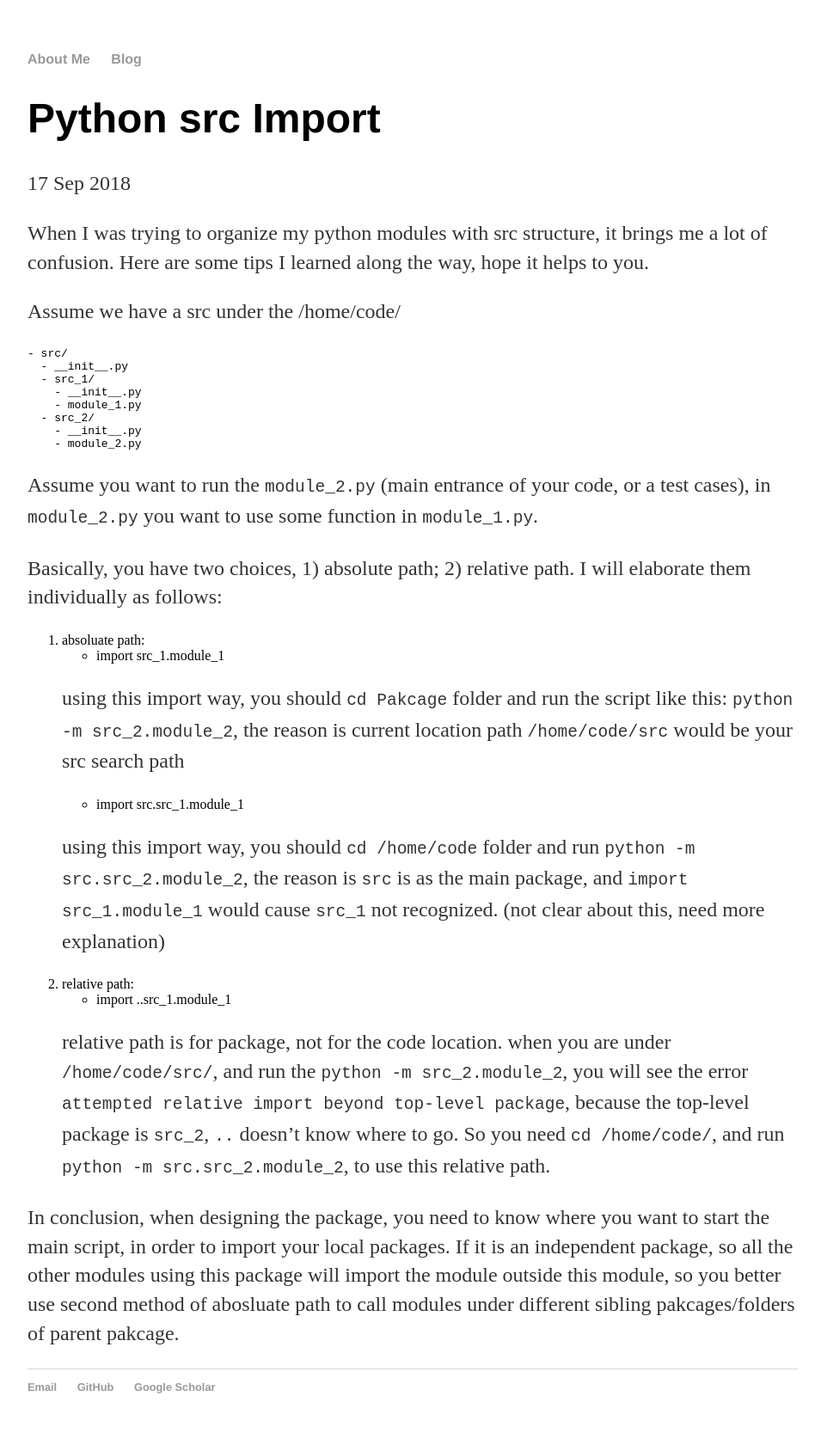
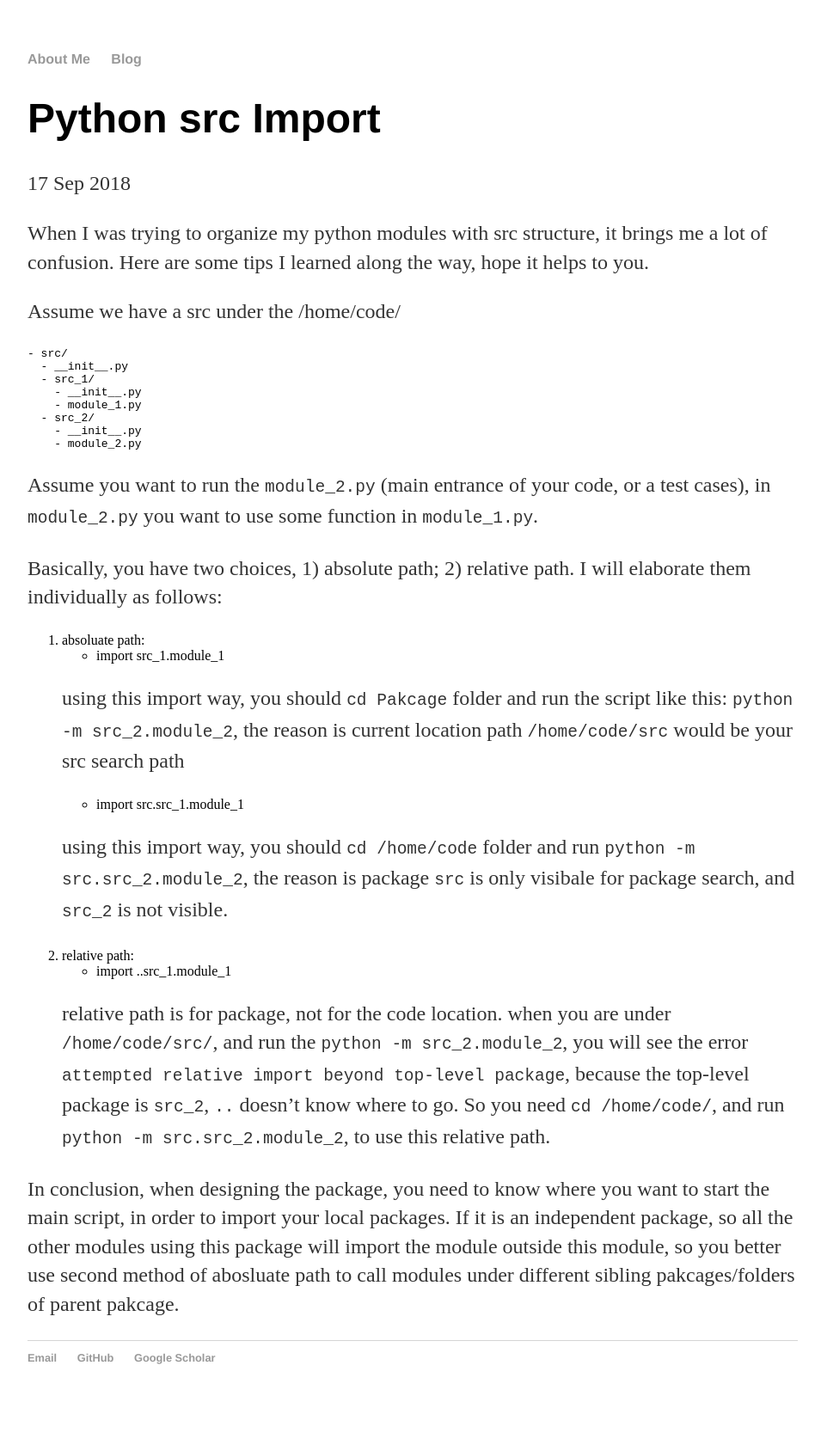
Before and after one commit to haoshuji/haoshuji.github.io, a Jekyll site: the page built from _posts/2018-09-17-python-package-import.md, in a window 1280 px wide. Shown: the whole page at 86% size, without its empty margins (160-1115 px from the left). Built offline with Jekyll 4.4.1, drawn with Linux system fonts in a browser that asks for light colours; after the commit the page ends 1647 px from its top, so only the background shows below that.

Commit message:
fix content

```diff
--- a/_posts/2018-09-17-python-package-import.md
+++ b/_posts/2018-09-17-python-package-import.md
@@ -28,7 +28,7 @@ Basically, you have two choices, 1) absolute path; 2) relative path. I will elab
 
     - import src.src_1.module_1
 
-    using this import way, you should `cd /home/code` folder and run `python -m src.src_2.module_2`, the reason is `src` is as the main package, and `import src_1.module_1` would cause `src_1` not recognized. (not clear about this, need more explanation)
+    using this import way, you should `cd /home/code` folder and run `python -m src.src_2.module_2`, the reason is package `src` is only visibale for package search, and `src_2` is not visible.
 
 2. relative path:
     - import ..src_1.module_1
```
